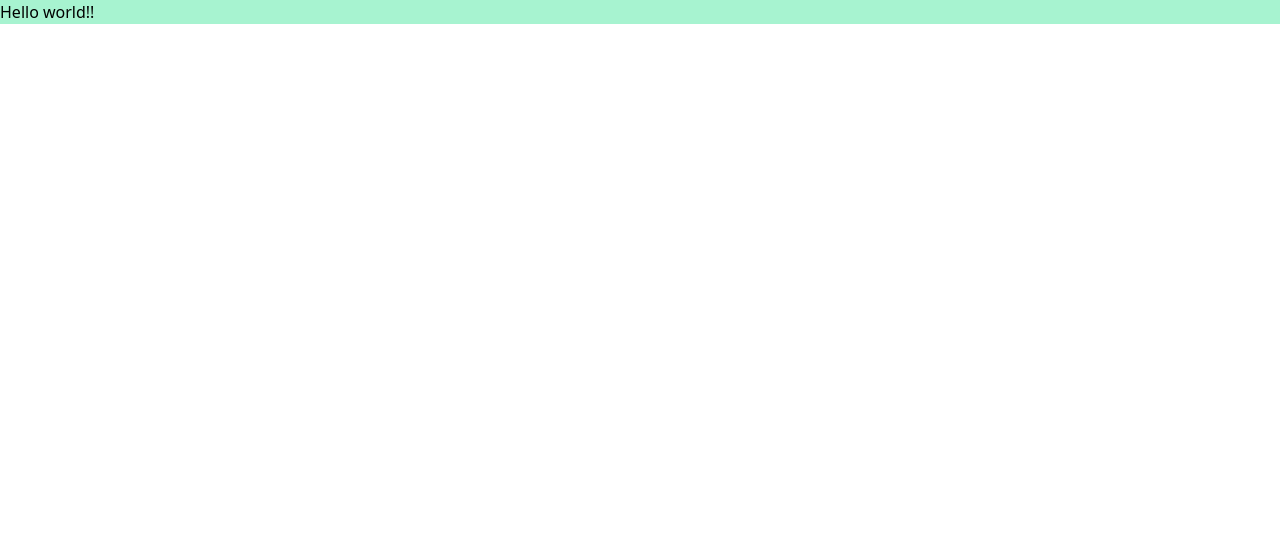
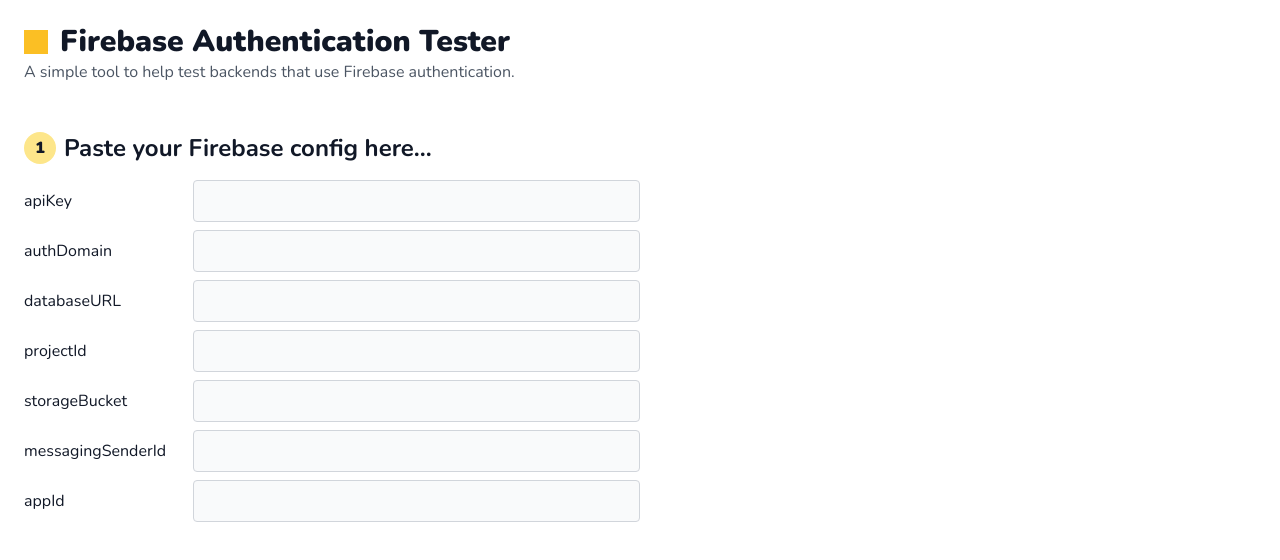
Before and after one commit to bill-kerr/firebase-auth-client, a Svelte app: page / in a window 1280 px wide. Shown: the top 560 px of the page. Built offline with nearby package versions, Linux system fonts and the light colour scheme.

Commit message:
Worked on config form

```diff
--- a/package.json
+++ b/package.json
@@ -28,5 +28,8 @@
   },
   "dependencies": {
     "sirv-cli": "^1.0.0"
+  },
+  "prettier": {
+    "svelteBracketNewLine": true
   }
 }
--- a/public/index.html
+++ b/public/index.html
@@ -4,9 +4,18 @@
     <meta charset="utf-8" />
     <meta name="viewport" content="width=device-width,initial-scale=1" />
 
-    <title>Svelte app</title>
+    <title>Firebase Authentication</title>
 
     <link rel="icon" type="image/png" href="/favicon.png" />
+    <link rel="preconnect" href="https://fonts.gstatic.com" />
+    <link
+      href="https://fonts.googleapis.com/css2?family=Nunito:wght@400;700;900&display=swap"
+      rel="stylesheet"
+    />
+    <link
+      href="https://fonts.googleapis.com/css2?family=Source+Code+Pro&display=swap"
+      rel="stylesheet"
+    />
     <link rel="stylesheet" href="/build/bundle.css" />
 
     <script defer src="/build/bundle.js"></script>
--- a/src/App.svelte
+++ /dev/null
@@ -1,6 +0,0 @@
-<script lang="ts">
-  import Tailwind from './Tailwind.svelte';
-  let name = 'world';
-</script>
-
-<h1 class="bg-green-200">Hello {name}!!</h1>
--- a/src/auth.ts
+++ b/src/auth.ts
@@ -1,6 +1,6 @@
-import firebase from 'firebase/app';
-import 'firebase/auth';
-import type { User } from './user';
+import firebase from "firebase/app";
+import "firebase/auth";
+import type { User } from "./user";
 
 interface FirebaseConfig {
   apiKey: string;
@@ -13,14 +13,26 @@
 }
 
 export const noUser: User = {
-  id: '',
-  email: '',
-  token: '',
+  id: "",
+  email: "",
+  token: "",
   loggedIn: false,
 };
 
-export function initializeFirebase(config: FirebaseConfig) {
+export async function initializeFirebase(
+  config: FirebaseConfig
+): Promise<boolean> {
+  if (firebase.apps.length > 0) {
+    await firebase.app().delete();
+  }
+  console.log(config);
   firebase.initializeApp(config);
+  try {
+    await firebase.auth().setPersistence("LOCAL");
+    return true;
+  } catch (error) {
+    return false;
+  }
 }
 
 type AuthUnsubscribe = () => void;
@@ -28,8 +40,8 @@
   onAuthStateChanged: (user: User) => void,
   autoLogin = true
 ): AuthUnsubscribe {
-  return firebase.auth().onAuthStateChanged(async firebaseUser => {
-    const token = firebaseUser ? await firebaseUser.getIdToken() : '';
+  return firebase.auth().onAuthStateChanged(async (firebaseUser) => {
+    const token = firebaseUser ? await firebaseUser.getIdToken() : "";
     const user = mapUser(firebaseUser, token);
     user.loggedIn = autoLogin;
     onAuthStateChanged(user);
@@ -46,6 +58,11 @@
 
 function mapUser(firebaseUser: firebase.User, token: string): User {
   return firebaseUser
-    ? { id: firebaseUser.uid, email: firebaseUser.email || '', token, loggedIn: false }
+    ? {
+        id: firebaseUser.uid,
+        email: firebaseUser.email || "",
+        token,
+        loggedIn: false,
+      }
     : noUser;
 }
--- /dev/null
+++ b/src/components/App.svelte
@@ -0,0 +1,29 @@
+<script lang="ts">
+  import Tailwind from "./Tailwind.svelte";
+  import Header from "./Header.svelte";
+  import ConfigBox from "./ConfigBox.svelte";
+  import { initializeFirebase } from "../auth";
+
+  async function init() {
+    const success = await initializeFirebase({
+      apiKey: "",
+      appId: "",
+      storageBucket: "",
+      authDomain: "",
+      databaseURL: "",
+      messagingSenderId: "",
+      projectId: "",
+    });
+    console.log(success);
+  }
+  init();
+</script>
+
+<div class="antialiased text-gray-900 font-display">
+  <div class="px-6 mt-6 mx-auto">
+    <Header />
+    <div class="mt-12">
+      <ConfigBox />
+    </div>
+  </div>
+</div>
--- /dev/null
+++ b/src/components/ConfigBox.svelte
@@ -0,0 +1,80 @@
+<script lang="ts">
+  import { initializeFirebase } from "../auth";
+  import StepLabel from "./StepLabel.svelte";
+  import TextField from "./TextField.svelte";
+
+  let test: string = "";
+  const localStorageKey = "fb-auth-tester-config";
+
+  interface FormValues {
+    apiKey: string;
+    authDomain: string;
+    databaseURL: string;
+    projectId: string;
+    storageBucket: string;
+    messagingSenderId: string;
+    appId: string;
+  }
+  let defaultValues: FormValues = {
+    apiKey: "",
+    authDomain: "",
+    databaseURL: "",
+    projectId: "",
+    storageBucket: "",
+    messagingSenderId: "",
+    appId: "",
+  };
+  let values: FormValues = JSON.parse(
+    localStorage.getItem(localStorageKey) || JSON.stringify(defaultValues)
+  );
+
+  async function handleChange() {
+    const success = await initializeFirebase(values);
+    console.log(success);
+    localStorage.setItem(localStorageKey, JSON.stringify(values));
+  }
+</script>
+
+<div class="flex space-x-4">
+  <div class="w-1/2">
+    <StepLabel number={1} title="Paste your Firebase config here..." />
+    <div class="mt-4 space-y-2">
+      <TextField
+        name="apiKey"
+        bind:value={values.apiKey}
+        label="apiKey"
+        on:input={handleChange} />
+      <TextField
+        name="authDomain"
+        bind:value={values.authDomain}
+        on:input={handleChange}
+        label="authDomain" />
+      <TextField
+        name="databaseURL"
+        bind:value={values.databaseURL}
+        on:input={handleChange}
+        label="databaseURL" />
+      <TextField
+        name="projectId"
+        bind:value={values.projectId}
+        on:input={handleChange}
+        label="projectId" />
+      <TextField
+        name="storageBucket"
+        bind:value={values.storageBucket}
+        on:input={handleChange}
+        label="storageBucket" />
+      <TextField
+        name="messagingSenderId"
+        bind:value={values.messagingSenderId}
+        on:input={handleChange}
+        label="messagingSenderId" />
+      <TextField
+        name="appId"
+        bind:value={values.appId}
+        on:input={handleChange}
+        label="appId" />
+    </div>
+  </div>
+  <div>{test}</div>
+</div>
--- /dev/null
+++ b/src/components/Header.svelte
@@ -0,0 +1,9 @@
+<div class="flex items-center">
+  <div>
+    <div class="h-6 w-6 bg-yellow-400 flex-shrink-0" />
+  </div>
+  <h1 class="ml-3 font-black text-3xl">Firebase Authentication Tester</h1>
+</div>
+<p class="text-gray-600">
+  A simple tool to help test backends that use Firebase authentication.
+</p>
--- /dev/null
+++ b/src/components/StepLabel.svelte
@@ -0,0 +1,12 @@
+<script lang="ts">
+  export let number: number;
+  export let title: string;
+</script>
+
+<div class="flex items-center">
+  <div
+    class="h-8 w-8 flex items-center justify-center font-black rounded-full bg-yellow-200 flex-shrink-0">
+    <span>{number}</span>
+  </div>
+  <span class="ml-2 text-2xl font-bold whitespace-nowrap">{title}</span>
+</div>
--- /dev/null
+++ b/src/components/TextField.svelte
@@ -0,0 +1,14 @@
+<script lang="ts">
+  export let name: string;
+  export let value: string;
+  export let label: string;
+</script>
+
+<div class="flex items-center">
+  <label class="w-56" for={name}>{label}</label>
+  <input
+    class="ml-2 p-2 w-full border border-gray-300 bg-gray-50 focus:outline-none focus:ring rounded focus:bg-white"
+    {name}
+    on:input
+    bind:value />
+</div>
--- a/src/main.ts
+++ b/src/main.ts
@@ -1,7 +1,7 @@
-import App from './App.svelte';
+import App from "./components/App.svelte";
 
 var app = new App({
-	target: document.body
+  target: document.body,
 });
 
 export default app;
--- a/tailwind.config.js
+++ b/tailwind.config.js
@@ -2,11 +2,15 @@
 
 module.exports = {
   purge: {
-    content: ['./src/**/*.svelte', './public/**/*.html'],
+    content: ["./src/**/*.svelte", "./public/**/*.html"],
     enabled: production,
   },
   darkMode: false, // or 'media' or 'class'
   theme: {
+    fontFamily: {
+      display: ["Nunito", "sans-serif"],
+      mono: ["Source Code Pro", "monospaced"],
+    },
     extend: {},
   },
   variants: {
```
Also changed, not shown: src/components/Tailwind.svelte (renamed from src/Tailwind.svelte).
